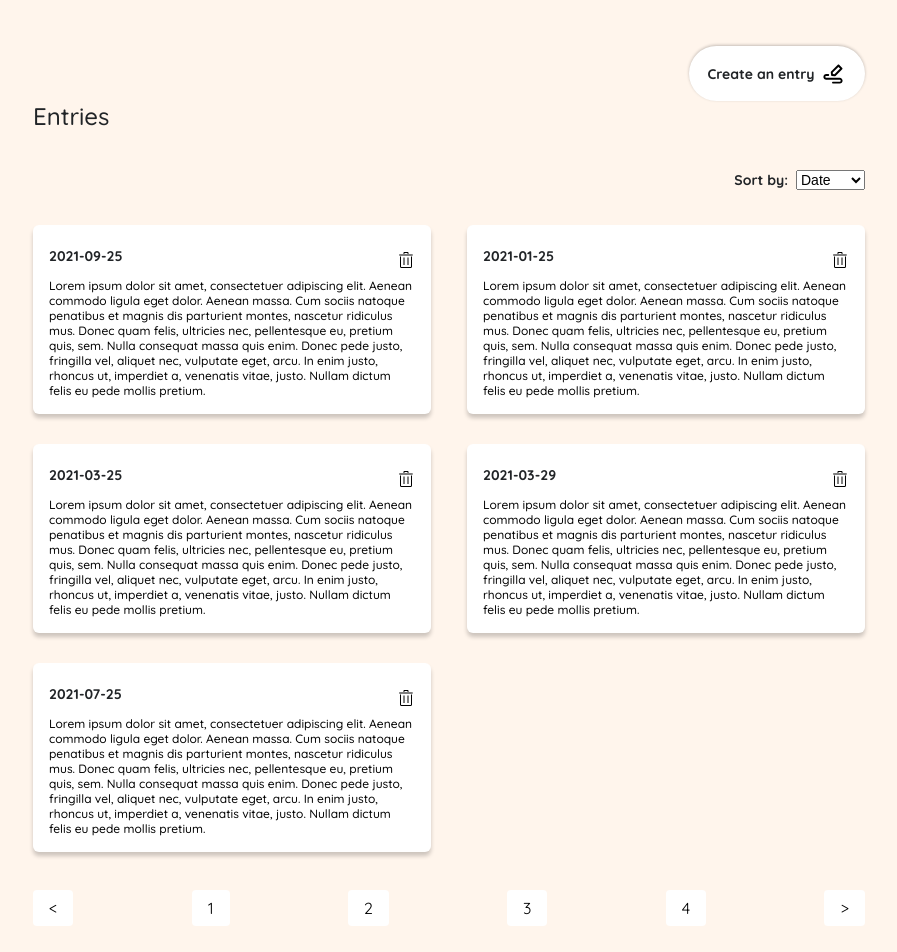
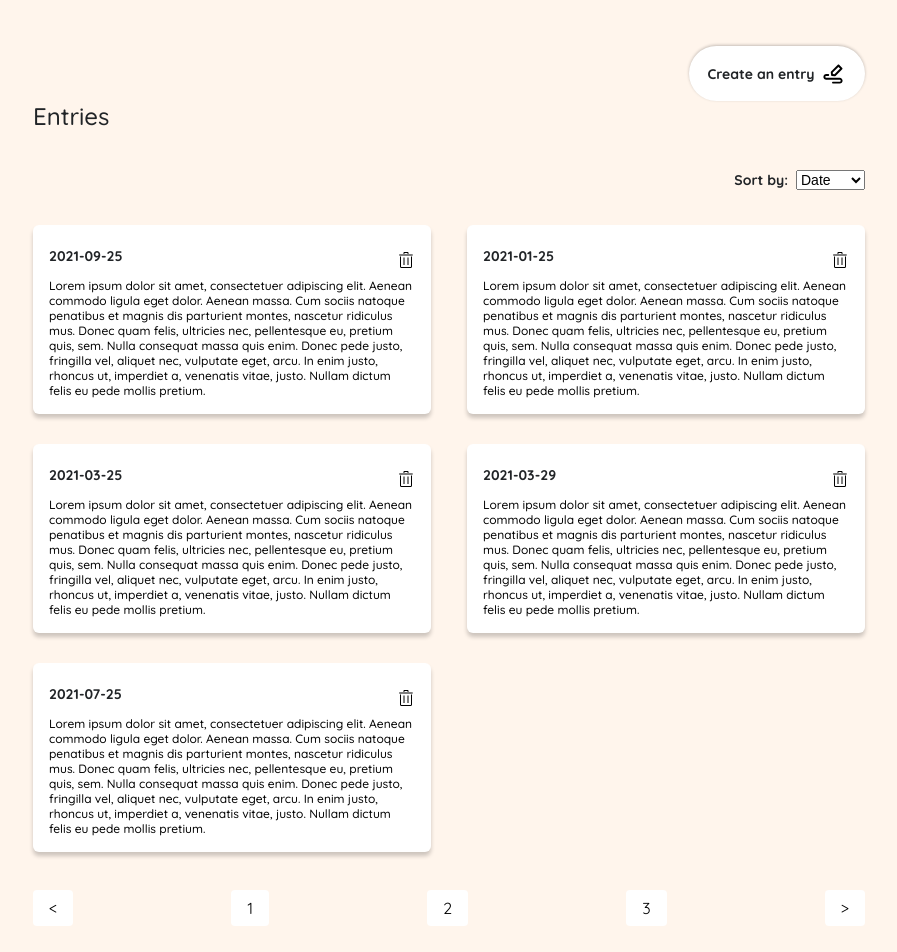
Before and after one commit to Celinaki/Diary, a Vue app: page / in a window 1280 px wide. Shown: the whole page, without its empty margins (191-1088 px from the left). Built offline with nearby package versions, Linux system fonts and the light colour scheme.

Commit message:
Displaying correct amount of pages in pagination

```diff
--- a/src/components/Pagination.vue
+++ b/src/components/Pagination.vue
@@ -22,7 +22,7 @@ const totalPages = ref(numberOfPages)
         <span>5</span> -->
 
 
-        <span v-for="(n , index) in totalPages"
+        <span v-for="(n , index) in totalPages-1"
         @click="store.goToPage(n)"> {{ n }}</span>
         <span @click="store.handlePage(1)">></span>
     </div>
```
